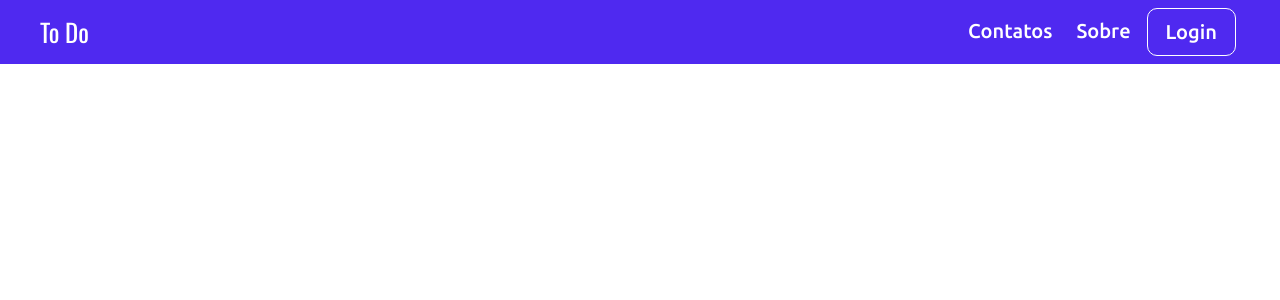
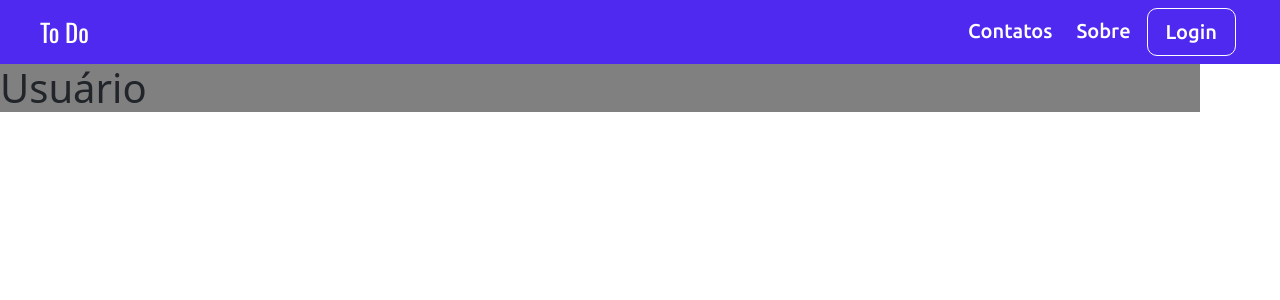
Before and after one commit to ronaldMarquesbr/todo-react, a React (Create React App) app in the folder client/: page /app in a window 1280 px wide. Shown: the top 300 px of the page. Built offline with nearby package versions, Linux system fonts and the light colour scheme.

Commit message:
alguns testes

```diff
--- a/client/src/Todo.js
+++ b/client/src/Todo.js
@@ -8,6 +8,7 @@ import { BrowserRouter as Router, Route, Routes } from 'react-router-dom';
 //---COMPONENTS
 import Menu from './components/Menu';
 import Home from './components/Home';
+import App from './components/App';
 
 //---STYLE---
 import './styles/Todo.css';
@@ -30,6 +31,7 @@ function Todo(props){
                     <Routes>
 
                         <Route path="/" element={<Home/>} />
+                        <Route path="/app" element={<App/>} />
 
                     </Routes>
 
--- /dev/null
+++ b/client/src/components/App.js
@@ -0,0 +1,29 @@
+import React from 'react';
+import '../styles/style_app.css';
+// import api from '../services/api';
+
+function App(props){
+
+    // api.get('/user_session').then( res => {
+    //     if(res !== 'error'){
+    //         console.log('deu erro!')
+    //     } else {
+    //         let usuario = res;
+    //         let titulo = document.getElementsByClassName('usuario');
+    //         titulo.innerHTML = `${usuario}`;
+    //     }
+    // })
+
+    return(
+
+        <div className='container-app'>
+
+            <h1 className='usuario'>Usuário</h1>
+
+        </div>
+
+    );
+
+}
+
+export default App;
--- a/client/src/services/api.js
+++ b/client/src/services/api.js
@@ -1,4 +1,4 @@
-import axios from 'axios';
+const axios = require('axios').default;
 
 const api = axios.create({
   baseURL: "http://localhost:3000/"
--- /dev/null
+++ b/client/src/styles/style_app.css
@@ -0,0 +1,5 @@
+.container-app{
+    background-color: gray;
+    height: 100%;
+    width: var(--width-corpo);
+}
```
Also changed, not shown: 1 other file (tests, documents, lock files or other folders).
